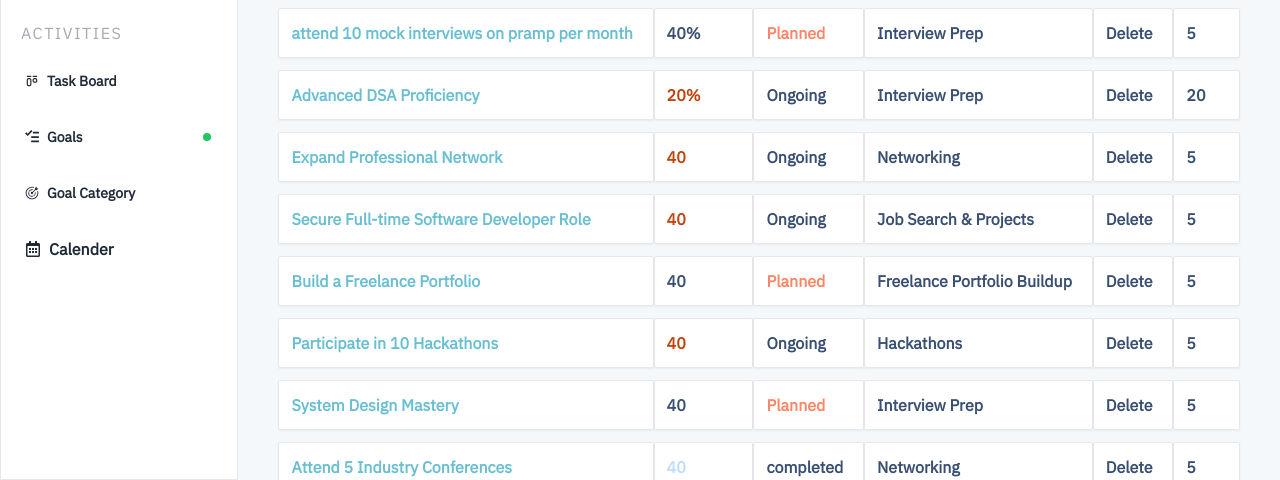
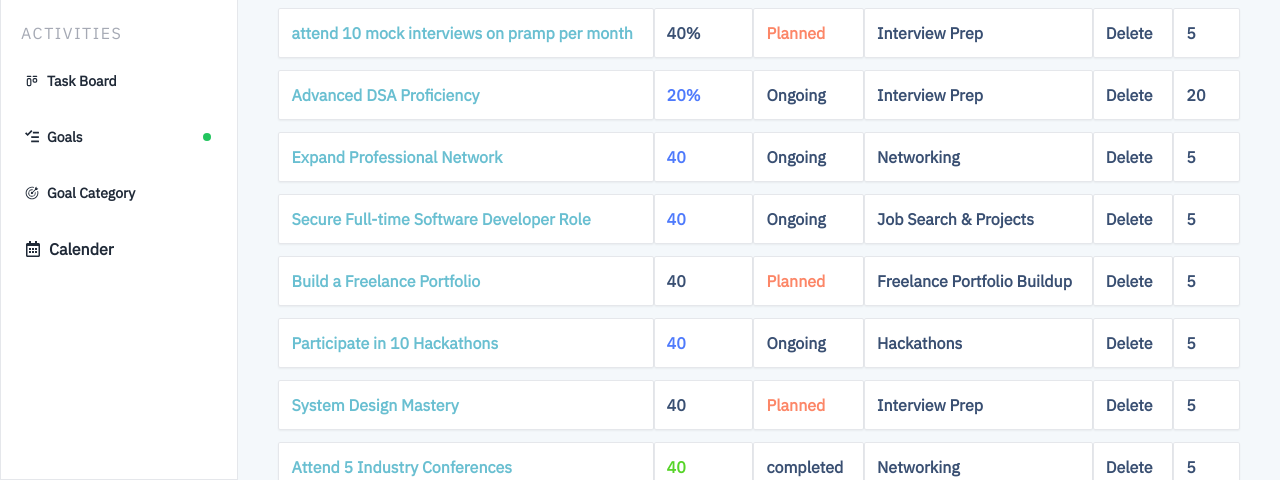
Before and after one commit to admirerbrown/Personal-task-planner, a React (Create React App) app in the folder client/: page /goals in a window 1280 px wide. Shown: the part 320-800 px from the top of the page. Built offline with nearby package versions, Linux system fonts and the light colour scheme; the HTML template or start-up script is replaced by a standard one.

Commit message:
goal list  done

```diff
--- a/client/src/components/DisplayGoals.jsx
+++ b/client/src/components/DisplayGoals.jsx
@@ -33,8 +33,8 @@ const ListOfGoals = () => {
   flex border w-full justify-start items-center p-3 shadow-sm bg-white rounded-sm
   ${header === 'title' ? 'text-[#69bfd1] font-bold' : ''}
   ${item.status === "Planned" && header==='status'? "bg-[#fff6f4] text-[#fc8667]" : ""}
-  ${item.status === "Ongoing" && header==='progress'? "bg-[yellow] text-orange-700" : ""}
-  ${item.status === "completed" && header==='progress'? "bg-green-400 text-blue-200" : ""}
+  ${item.status === "Ongoing" && header==='progress'? "bg-[#d3deff] text-[#4e7afc]" : ""}
+  ${item.status === "completed" && header==='progress'? "bg-[#f0fcec] text-[#56d428]" : ""}
 `}
             >
               {item[header]}
```
